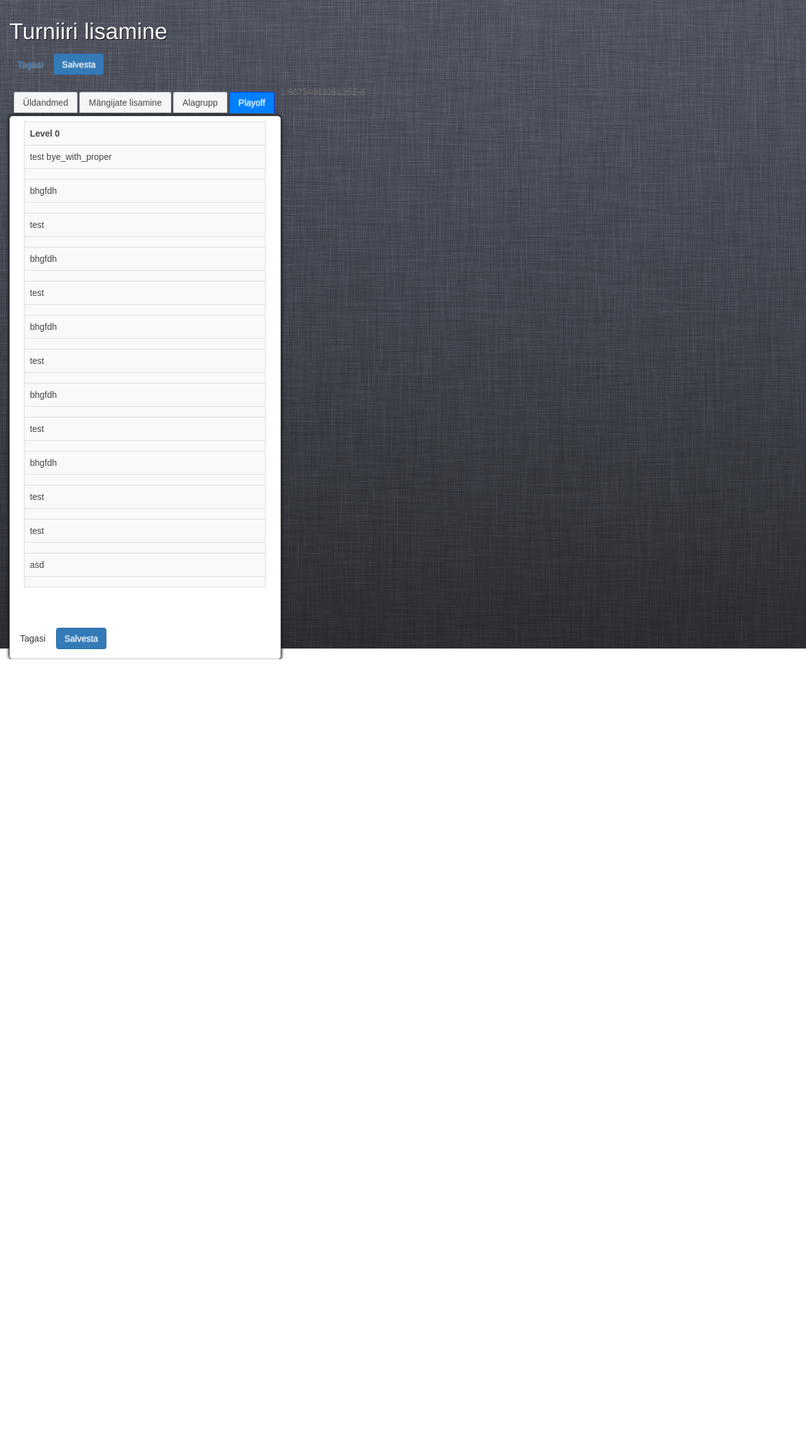
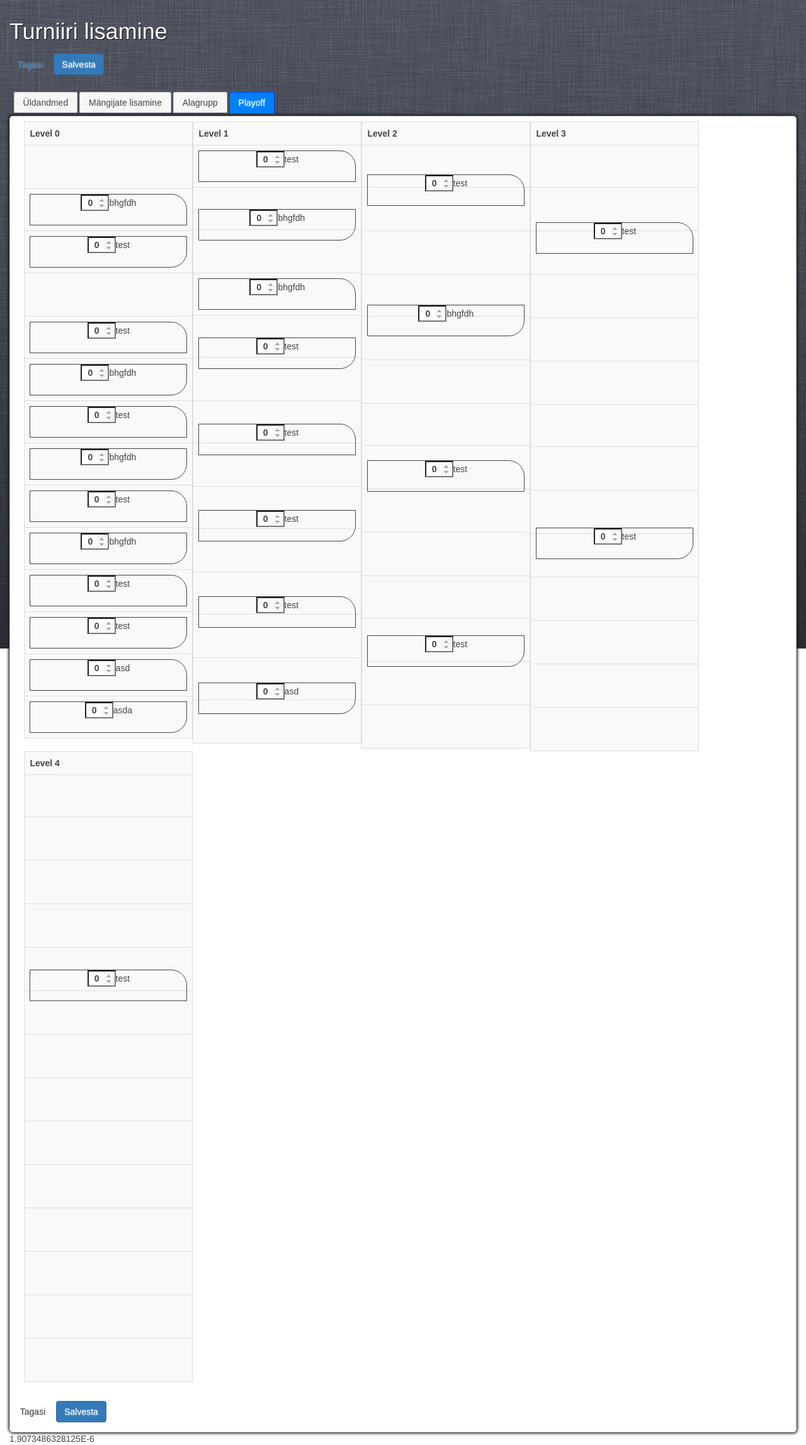
Before and after one commit to henno/tournament, a PHP site: page /tournament/tournaments/view/1 in a window 1280 px wide, after a click on "Playoff". Shown: the part 50-2345 px from the top of the page at 63% size. Before the commit the page ends 1097 px from the top, so only its background shows below. Run offline with PHP 8.4, Linux system fonts and the light colour scheme; a user stored in the database is signed in; data comes from the database, SQL or seed files in the repository; data that the repository does not hold is empty; some libraries are stand-ins or nearby versions.

Commit message:
add basic playoff functionality (no saving or loading)

```diff
--- a/assets/js/tournament_addedit.js
+++ b/assets/js/tournament_addedit.js
@@ -13,6 +13,7 @@ var final_scores = {};
 var games_array;
 var tournament_type = -1;
 var playoff_array = [];
+var playernumber = 0;
 
 function get_group_member_count(pool_name) {
 	var counter = 0;
@@ -41,64 +42,276 @@ function calculatematchups(number) {
 	var result = Math.pow(2, r) - number;
 	var y = flp2(number);
 	result = number - ((number - y) * 2);
-	console.debug(result);
+	if(result==number){
+		result=0;
+	}
 	return(result);
 
 }
 
 function add_playoff() {
-	var levelnr = 0;
-	var playernumber = 7;
-	var proper_matches = 0;
-	var bye_spacing = 0;
+
+	var maxlevel = 5;
+
+	var matchups = playernumber;
+	var level_array = [];
+	var temp_array = [];
+
+	$('#tabs-4').empty();
+	for (var level_count = 0; level_count < maxlevel; level_count++) {
+		buildlevel(level_count, level_array, temp_array);
+		console.debug(level_array);
+		temp_array = level_array;
+		level_array = [];
+
+	}
 
 
-	$('#tabs-4').empty();
+	function buildlevel(current_level, level_array, temp_array) {
 		var playoff_table = "";
-//$('#tabs-4').append('<h3>Alagrupp ' + groups[i] + '</h3>');
-	var playoff_table_header = '<th width="120px" height="25px">' + "Level " + levelnr + '</th>';
-	$('#tabs-4').append('<table id="playoff-table" class="table table-bordered playoff-table"><tbody><tr>' + playoff_table_header + '</tr></tbody></table>');
-	var byes = calculatematchups(playernumber);
-	if (byes > 0) {
+		var playoff_table_id = "playoff-table" + level_count;
+		var playoff_table_header = '<th width="120px" height="25px">' + "Level " + level_count + '</th>';
+		$('#tabs-4').append('<table id="' + playoff_table_id + '" class="table table-bordered playoff-table"><tbody><tr>' + playoff_table_header + '</tr></tbody></table>');
+		var players;
+		if (current_level == 0) {
+			players = playernumber;
+		}
+		else {
+			players = ((playernumber - calculatematchups(playernumber)) / 2 + calculatematchups(playernumber));
+			if (current_level > 1) {
+				players /= Math.pow(2, current_level - 1);
+			}
+			console.debug(players);
+		}
+		var byes = calculatematchups(players);
+		if (current_level == 0) {
 			//get number of proper matches (no byes)
-		proper_matches = (playernumber - byes) / 2;
+			proper_matches = (players - byes) / 2;
+			matchups -= proper_matches;
+			//console.debug(proper_matches);
 			//get number of byes grouped with a proper match in the next level
 			//always select the smaller of byes and proper matches
-		byes_with_propers  = byes>proper_matches?proper_matches:byes;
+			byes_with_propers = byes > proper_matches ? proper_matches : byes;
 			//get number of byes playing each other in the next level
-		bye_pairs = (byes-byes_with_propers)/2;
+			byes_paired = (byes - byes_with_propers);
+		} else {
+			proper_matches = players / 2;
+			byes = 0;
 		}
 
+
 		var i = 0;
-	for (var index in playoff_array) {
-		for (var index2 in playoff_array[index]) {
-			//don't leave a space between headers and first row
-			if (i == 0) {
-				$('#playoff-table').append('<tr>' + playoff_table + '</tr>');
+		var proper_count = 0;
+		var building_propers = false;
+		var building_pairs = false;
+		var empty_row = false;
+		var current_array = [];
+		var proper_top = true;
+		if (current_level == 0) {
+			current_array = playoff_array;
 		}
 		else {
-				$('#playoff-table').append('<tr>' + playoff_table + '</tr><tr><td></td></tr>');
+			current_array = temp_array;
+		}
+
+
+		for (var index in current_array) {
+			level_array[index] = [];
+
+			for (var index2 in current_array[index]) {
+
+				if (byes == 0) {
+					building_propers = true;
+				}
+				if (current_array[index][index2][2] == "empty"||current_array[index][index2][2] == "deleted") {
+					empty_row = true;
+				}
+
+
+
+				var input_id = current_level + "_" + current_array[index][index2][1];
+				var matchup_id = "";
+				var scoreinput = '<input style="border-radius: 0;margin-bottom:0px;" id="' + input_id + '" matchupid="' + matchup_id + '"type="number" value="0" class="score-input">';
+
+
+				if (proper_count == 2) {
+					proper_count = 0;
+					proper_matches--;
+					building_propers = false;
+					building_pairs = true;
+					pair_top = true;
+					proper_top = true;
+				}
+
+				//build a pair of byes
+				if (building_pairs && !empty_row) {
+					if (byes_paired > 0) {
+						playoff_table =  ('<tr><td><div class="bracket-empty"></div></td></tr>');
+						byes_paired--;
+						//push the winner/bye to next level
+						level_array[index][i] = [];
+						level_array[index][i].push(current_array[index][index2][0]);
+						level_array[index][i].push(current_array[index][index2][1]);
+						if (pair_top) {
+							level_array[index][i].push("bye_pair");
+							level_array[index][i].push(i * 50);
+							pair_top = false;
+						}
+						else {
+							level_array[index][i].push("bye_pair");
+							level_array[index][i].push(i * 50);
+							pair_top = true;
 						}
 						i++;
-
-			//distribute byes
-			if (byes_with_propers > 0 && bye_spacing ==0 && byes>0) {
-				playoff_table = '<td><div >' +playoff_array[index][index2][0] +" bye_with_proper" + '</div></td>';
-				byes_with_propers--;
-				//build the proper group before adding another bye
-				bye_spacing=2;
 					}
 					else {
-				playoff_table = '<td><div >' + playoff_array[index][index2][0] + '</div></td>';
-				bye_spacing --;
+						building_pairs = false;
+						if (byes_with_propers <= 0) {
+							building_propers = true;
+						}
+					}
+				}
+
+				//build a pair of proper matches if possible
+				if (building_propers && !empty_row) {
+					if (proper_matches > 0) {
+						if (i + 1 < playernumber && (current_array[index][i][2]) == "proper") {
+
+							var next_not_empty = current_array[index][i+1][3];
+							if (current_level > 0) {
+								for (var z = i + 1; z < playernumber; z++) {
+									if (current_array[index][z][2] != "deleted") {
+										next_not_empty = current_array[index][z][3];
+										break;
+									}
+								}
+							}
+							var this_offset=current_array[index][i][3]-(current_array[index][i][3]-((i)*50))*2-i;
+							var topoffset = (next_not_empty - this_offset) / 2;
+						}
+						else {
+							var topoffset = 0;
+						}
+						console.debug(i);
+						console.debug(current_array[index][i][0]);
+						console.debug(next_not_empty);
+
+						console.debug(this_offset);
+						console.debug(topoffset);
+						//console.debug(proper_matches);
+
+						if (proper_count == 0) {
+							playoff_table = '<td><div style="top:' + topoffset + 'px" class="bracket-top">' + scoreinput + current_array[index][index2][0] + '</div></td>';
+							//TODO select by score
+							//push the winner/bye to next level
+							level_array[index][i] = [];
+							level_array[index][i].push(current_array[index][index2][0]);
+							level_array[index][i].push(current_array[index][index2][1]);
+
+
+							if (proper_top) {
+								level_array[index][i].push("proper");
+
+								if (current_level == 0 && topoffset == 0) {
+									level_array[index][i].push(i * 50);
+								}
+								else {
+									level_array[index][i].push(i*50+topoffset);
+								}
+
+
+								proper_top = false;
+							} else {
+								level_array[index][i].push("proper");
+
+								if (current_level == 0 && topoffset == 0) {
+									level_array[index][i].push(i * 50);
+								}
+								else {
+									level_array[index][i].push(i*50+topoffset);
+								}
+								proper_top = true;
+							}
+
+							i++;
+						}
+						else {
+							//push the winner/bye to next level
+							level_array[index][i] = [];
+							level_array[index][i].push(current_array[index][index2][0]);
+							level_array[index][i].push(current_array[index][index2][1]);
+							level_array[index][i].push("empty");
+
+
+
+							if (current_level == 0 && topoffset == 0) {
+								level_array[index][i].push(i * 50);
+							}
+							else {
+								level_array[index][i].push(i*50+topoffset);
+							}
+
+							i++;
+
+							playoff_table = '<td><div style="top:' + topoffset + 'px" class="bracket-low">' + scoreinput + current_array[index][index2][0] + '</div></td>';
+						}
+
+						proper_count++;
+					}
+					else {
+						building_propers = false;
+					}
+				}
+				//build a byes_with_propers_group if possible
+				if (byes_with_propers > 0 && !building_propers && !building_pairs && !empty_row) {
+					playoff_table = ('<tr><td><div class="bracket-empty"></div></td></tr>');
+					byes_with_propers--;
+					building_propers = true;
+					proper_top = false;
+					//push the winner/bye to next level
+					level_array[index][i] = [];
+					level_array[index][i].push(current_array[index][index2][0]);
+					level_array[index][i].push(current_array[index][index2][1]);
+					level_array[index][i].push("bye_proper");
+					level_array[index][i].push(i * 50);
+					i++;
+				}
+
+
+				if (!empty_row) {
+					$('#' + playoff_table_id).append('<tr>' + playoff_table + '</tr>');
+				}
+				else {
+					$('#' + playoff_table_id).append('<tr><td><div class="bracket-empty"></div></td></tr>');
+
+					level_array[index][i] = [];
+					level_array[index][i].push(current_array[index][index2][0]);
+					level_array[index][i].push(current_array[index][index2][1]);
+					level_array[index][i].push("deleted");
+
+					if (i + 1 < playernumber && ((current_array[index][i][2]) == "empty"||(current_array[index][i][2])=="deleted")) {
+						var topoffset = ((current_array[index][i + 1][3]) - (current_array[index][i][3])) / 2;
+					}
+					else {
+						var topoffset = i * 50;
+					}
+
+					if (current_level == 0) {
+						level_array[index][i].push(i * 50);
+					}
+					else {
+						level_array[index][i].push(i * 50 + topoffset);
+					}
+
+					i++;
+
+					empty_row = false;
 				}
 
 
 			}
 		}
-	// Generate body
-
-
+	}
 }
 
 
@@ -107,7 +320,7 @@ function add_group() {
 	var participants_row = new Array();
 	var participants_cell = new Array();
 
-
+	playernumber = 0;
 	// Iterate sub-group tables
 	for (var i = 0; i < $('#max_groups').val(); i++) {
 		var j = 0;
@@ -117,6 +330,8 @@ function add_group() {
 				var this_group_name = $(this).find('td:nth-child(4)').html().trim();
 				var participant_name = $(this).find('td:nth-child(2) input').val();
 				var participant_id = $(this).attr('id');
+				//increase player number
+				playernumber++;
 				if (typeof participants_cell[this_group_name] == 'undefined') {
 					participants_cell[this_group_name] = new Array();
 					row_scores[this_group_name] = [];
@@ -749,8 +964,8 @@ function remove_participant(id) {
 	reset_numbers();
 	add_group();
 
-	if(id.substring(0,3)!="new"){
-		window.location.href = '../remove_participant/'+id.substr(20,id.length);
+	if (id.substring(0, 3) != "new") {
+		window.location.href = '../remove_participant/' + id.substr(20, id.length);
 	}
 
 }
--- a/views/tournaments_add_view.php
+++ b/views/tournaments_add_view.php
@@ -147,34 +147,80 @@
 }
 
 .bracket-top {
-		background: url(<?= ASSETS_URL ?>img/brackets/top.gif);
+	margin: 0;
+	border-style: solid;
+	border-width: 1px;
 	background-size: cover;
-		height: 52px;
-		width: 116px;
+	height: 50px;
+	width: 250px;
+	position: relative;
+	text-align: center;
+
+
+	-webkit-border-top-right-radius: 25px;
+	-moz-border-radius-topright: 25px;
+	border-top-right-radius: 25px;
 }
 
 .bracket-low {
-		background: url(<?= ASSETS_URL ?>img/brackets/low.gif);
+	margin: 0;
+	border-style: solid;
+	border-width: 1px;
 	background-size: cover;
-		height: 52px;
-		width: 116px;
+	height: 50px;
+	width: 250px;
+	position: relative;
+
+	text-align: center;
+
+
+	-webkit-border-bottom-right-radius: 25px;
+	-moz-border-radius-bottomright: 25px;
+	border-bottom-right-radius: 25px;
 }
 
 .bracket-mid {
-		background: url(<?= ASSETS_URL ?>img/brackets/mid.gif);
+	margin: 0;
 	background-size: cover;
-		height: 52px;
-		width: 116px;
+	height: 50px;
+	width: 250px;
+	position: relative;
 }
 
 .bracket-none {
+	margin: 0;
+	border-style: solid;
+	border-width: 1px;
 	background: url(<?= ASSETS_URL ?>img/brackets/non.gif);
-		background-size: cover;
-		height: 52px;
-		width: 116px;
+	background-size: contain;
+	position: relative;
+
+	background-position: center center;
+	height: 50px;
+	width: 250px;
 }
 
+.bracket-empty {
+	margin: 0;
+	height: 52px;
+	width: 250px;
 
+	position: relative;
+}
+
+.playoff-table {
+	margin: 0;
+	float: left;
+	width: 250px;
+	height: 50px;
+
+}
+
+.playoff-table td{
+	padding: 0;
+	margin-bottom:0px;
+
+}
 
 input::-webkit-outer-spin-button,
 input::-webkit-inner-spin-button {
```
Lines whose indentation alone changed are shown as unchanged.
